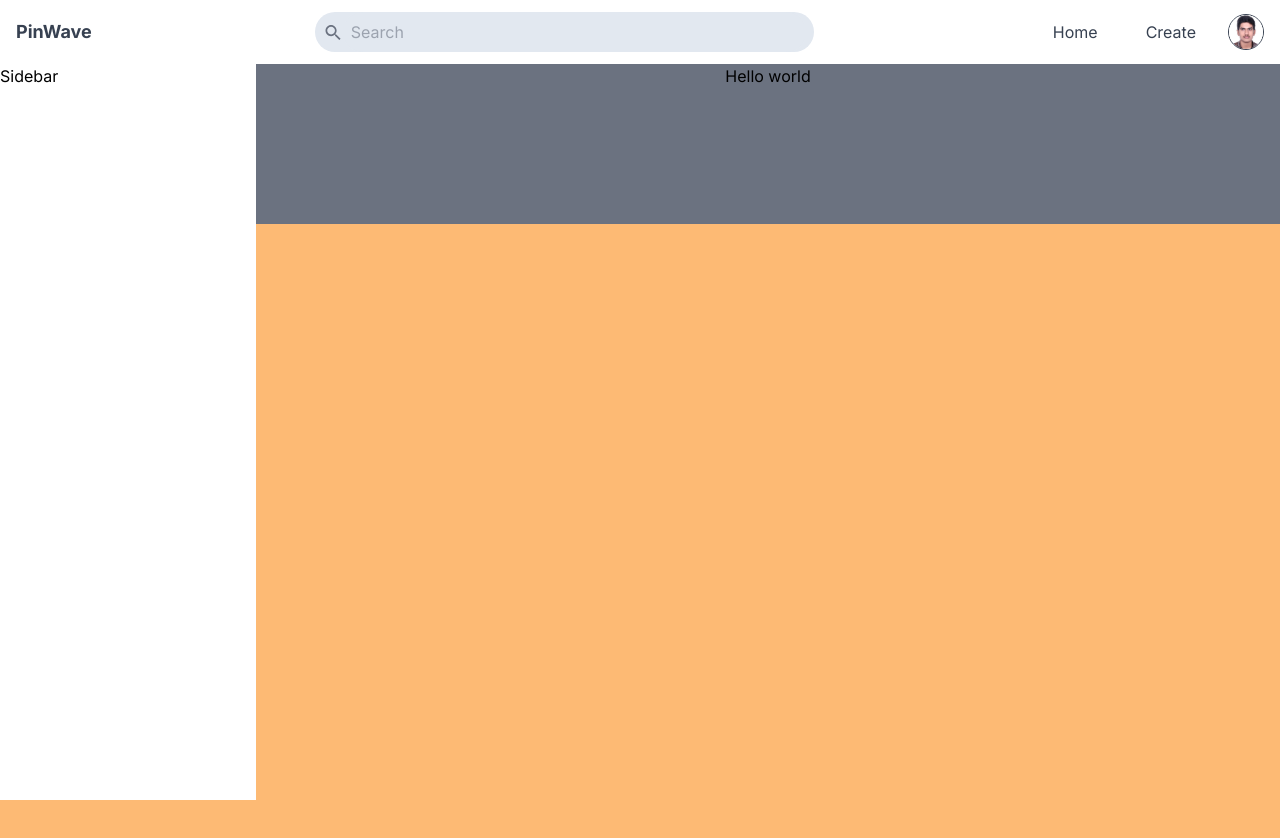
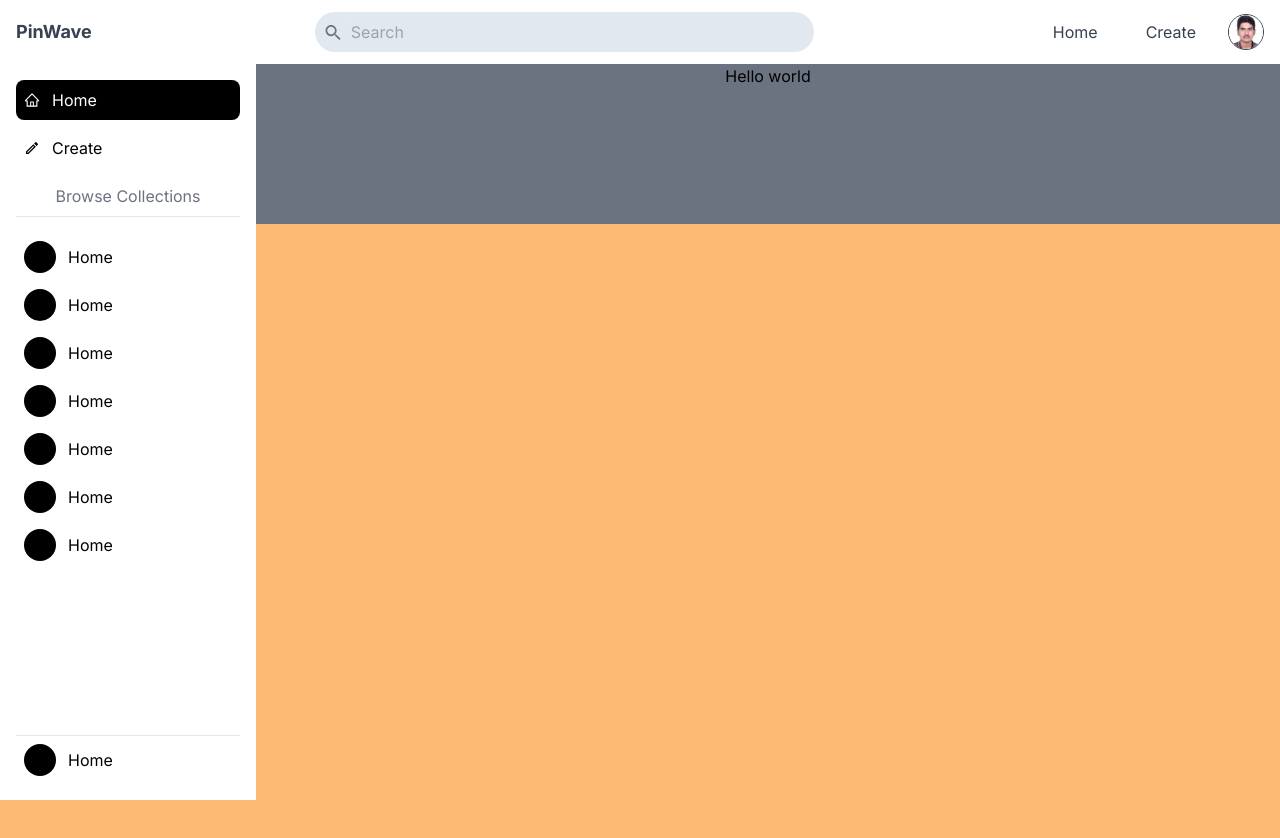
Before and after one commit to anoopraju31/pinwave, a Next.js app: page / in a window 1280 px wide. Shown: the top 838 px of the page. Built offline with nearby package versions, Linux system fonts and the light colour scheme.

Commit message:
Sidebar : styled

```diff
--- a/package.json
+++ b/package.json
@@ -16,6 +16,7 @@
     "autoprefixer": "10.4.14",
     "eslint": "8.46.0",
     "eslint-config-next": "13.4.12",
+    "framer-motion": "^10.15.0",
     "next": "13.4.12",
     "postcss": "8.4.27",
     "react": "18.2.0",
--- a/src/components/Navbar.tsx
+++ b/src/components/Navbar.tsx
@@ -3,6 +3,7 @@
 import Link from 'next/link'
 import { RxHamburgerMenu } from 'react-icons/rx'
 import { AiOutlineClose } from 'react-icons/ai'
+import { AnimatePresence, motion } from 'framer-motion'
 import { NavLink, ProfileButton, SearchBar } from '.'
 import { useAppDispatch, useAppSelector } from '@/store'
 import { toggle } from '@/features/sidebarToggleSlice'
@@ -32,12 +33,16 @@ const Navbar = () => {
 			</div>
 
 			<div
-				className='flex lg:hidden w-9 h-9 justify-center items-center rounded-full hover:bg-slate-400 transition-colors duration-300'
+				className='flex lg:hidden w-9 h-9 justify-center items-center rounded-full border-2 border-transparent hover:border-slate-300 transition-colors duration-500'
 				onClick={toggleSideBar}>
 				{sidebarToggle ? (
-					<AiOutlineClose size={22} />
+					<span className='block transition-all duration-1000'>
+						<AiOutlineClose size={24} />
+					</span>
 				) : (
-					<RxHamburgerMenu size={22} />
+					<span className='block transition-all duration-1000'>
+						<RxHamburgerMenu size={24} />
+					</span>
 				)}
 			</div>
 		</header>
--- a/src/components/Sidebar.tsx
+++ b/src/components/Sidebar.tsx
@@ -1,16 +1,82 @@
 'use client'
 
 import { useAppSelector } from '@/store'
+import Link from 'next/link'
 import React from 'react'
+import { AiOutlineHome } from 'react-icons/ai'
+import { MdOutlineCreate } from 'react-icons/md'
 
 const Sidebar = () => {
 	const sidebarToggle = useAppSelector((state) => state.sidebarToggle)
 	return (
 		<div
-			className={`w-full sm:w-64 h-[var(--sidebar-height)] z-50 fixed lg:sticky top-16 ${
+			className={`w-full sm:w-64 h-[var(--sidebar-height)] p-4 overflow-y-auto z-50 fixed lg:sticky top-16 ${
 				sidebarToggle ? 'left-0' : '-left-[100vw]'
-			} bg-white`}>
-			Sidebar
+			} bg-white flex gap-2 flex-col transition-all duration-1000`}>
+			<div className='flex flex-col gap-2'>
+				<div className='p-2 flex items-center gap-3  bg-black text-white rounded-lg'>
+					<AiOutlineHome />
+					<Link href='/'> Home </Link>
+				</div>
+
+				<div className='p-2 flex items-center gap-3 rounded-lg hover:bg-black hover:text-white'>
+					<MdOutlineCreate />
+					<Link href='/'> Create </Link>
+				</div>
+			</div>
+
+			<div className='flex-1 flex gap-4 flex-col'>
+				<div className='p-2 text-center border-b text-gray-500'>
+					{' '}
+					Browse Collections{' '}
+				</div>
+				<div className='flex flex-col'>
+					<div className='p-2 flex items-center gap-3 group hover:bg-black hover:text-white rounded-lg'>
+						<div className='w-8 h-8 rounded-full bg-black group-hover:bg-white'></div>
+						<Link href='/'> Home </Link>
+					</div>
+
+					<div className='p-2 flex items-center gap-3 group hover:bg-black hover:text-white rounded-lg'>
+						<div className='w-8 h-8 rounded-full bg-black group-hover:bg-white'></div>
+						<Link href='/'> Home </Link>
+					</div>
+
+					<div className='p-2 flex items-center gap-3 group hover:bg-black hover:text-white rounded-lg'>
+						<div className='w-8 h-8 rounded-full bg-black group-hover:bg-white'></div>
+						<Link href='/'> Home </Link>
+					</div>
+
+					<div className='p-2 flex items-center gap-3 group hover:bg-black hover:text-white rounded-lg'>
+						<div className='w-8 h-8 rounded-full bg-black group-hover:bg-white'></div>
+						<Link href='/'> Home </Link>
+					</div>
+
+					<div className='p-2 flex items-center gap-3 group hover:bg-black hover:text-white rounded-lg'>
+						<div className='w-8 h-8 rounded-full bg-black group-hover:bg-white'></div>
+						<Link href='/'> Home </Link>
+					</div>
+
+					<div className='p-2 flex items-center gap-3 group hover:bg-black hover:text-white rounded-lg'>
+						<div className='w-8 h-8 rounded-full bg-black group-hover:bg-white'></div>
+						<Link href='/'> Home </Link>
+					</div>
+
+					<div className='p-2 flex items-center gap-3 group hover:bg-black hover:text-white rounded-lg'>
+						<div className='w-8 h-8 rounded-full bg-black group-hover:bg-white'></div>
+						<Link href='/'> Home </Link>
+					</div>
+				</div>
+			</div>
+
+			<div className='border-t '>
+				<div className='p-2 flex items-center gap-3'>
+					<div className='w-8 h-8 rounded-full bg-black'></div>
+					<Link className='' href='/'>
+						{' '}
+						Home{' '}
+					</Link>
+				</div>
+			</div>
 		</div>
 	)
 }
```
Also changed, not shown: 1 other file (tests, documents, lock files or other folders).
